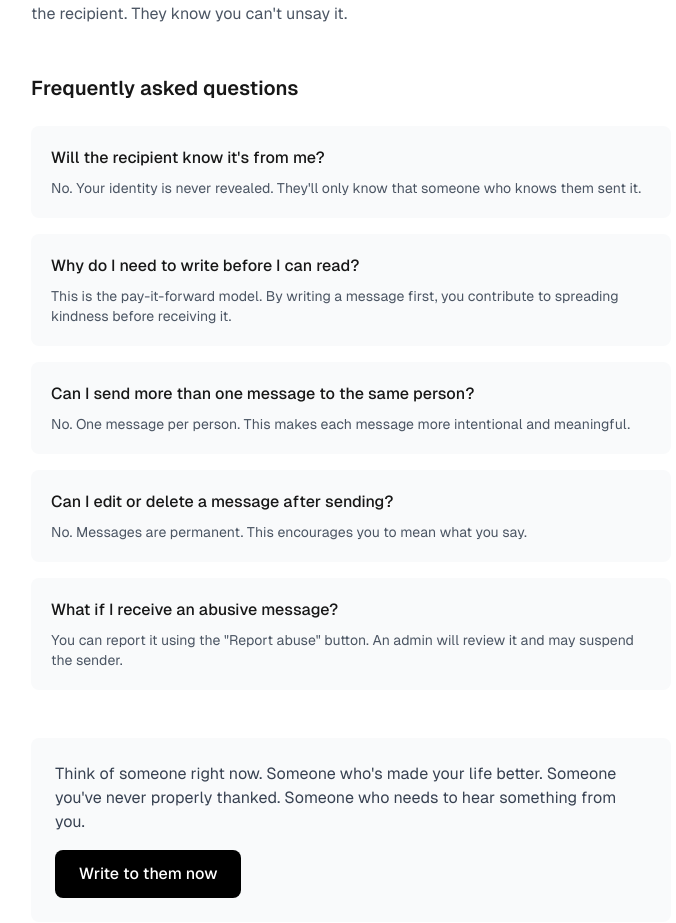
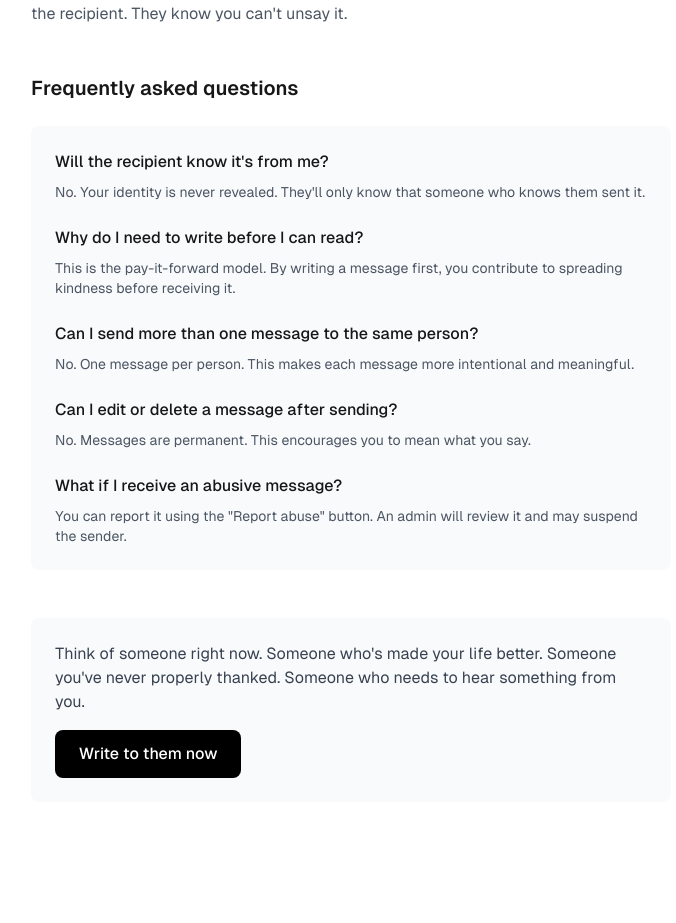
Before and after one commit to nanusense/pre-post, a Next.js app: page /why in a window 1280 px wide. Shown: the part 1506-2429 px from the top of the page, without its empty margins (289-965 px from the left). After the commit the page ends 2340 px from the top, so only its background shows below. Built offline with nearby package versions, Linux system fonts and the light colour scheme; no server answers.

Commit message:
Combine FAQ into single card
Co-Authored-By: Claude Opus 4.5 <noreply@anthropic.com>

```diff
--- a/src/app/why/page.tsx
+++ b/src/app/why/page.tsx
@@ -104,40 +104,42 @@ export default async function WhyPage() {
 
           <h2 className="text-xl font-semibold mt-12 mb-6">Frequently asked questions</h2>
 
-          <div className="grid gap-4">
-            <div className="bg-gray-50 rounded-lg p-5">
+          <div className="bg-gray-50 rounded-lg p-6">
+            <div className="space-y-6">
+              <div>
                 <h3 className="font-medium mb-2">Will the recipient know it&apos;s from me?</h3>
                 <p className="text-gray-600 text-sm">
                   No. Your identity is never revealed. They&apos;ll only know that someone who knows them sent it.
                 </p>
               </div>
 
-            <div className="bg-gray-50 rounded-lg p-5">
+              <div>
                 <h3 className="font-medium mb-2">Why do I need to write before I can read?</h3>
                 <p className="text-gray-600 text-sm">
                   This is the pay-it-forward model. By writing a message first, you contribute to spreading kindness before receiving it.
                 </p>
               </div>
 
-            <div className="bg-gray-50 rounded-lg p-5">
+              <div>
                 <h3 className="font-medium mb-2">Can I send more than one message to the same person?</h3>
                 <p className="text-gray-600 text-sm">
                   No. One message per person. This makes each message more intentional and meaningful.
                 </p>
               </div>
 
-            <div className="bg-gray-50 rounded-lg p-5">
+              <div>
                 <h3 className="font-medium mb-2">Can I edit or delete a message after sending?</h3>
                 <p className="text-gray-600 text-sm">
                   No. Messages are permanent. This encourages you to mean what you say.
                 </p>
               </div>
 
-            <div className="bg-gray-50 rounded-lg p-5">
+              <div>
                 <h3 className="font-medium mb-2">What if I receive an abusive message?</h3>
                 <p className="text-gray-600 text-sm">
                   You can report it using the &quot;Report abuse&quot; button. An admin will review it and may suspend the sender.
                 </p>
+              </div>
             </div>
           </div>
 
```
Lines whose indentation alone changed are shown as unchanged.
